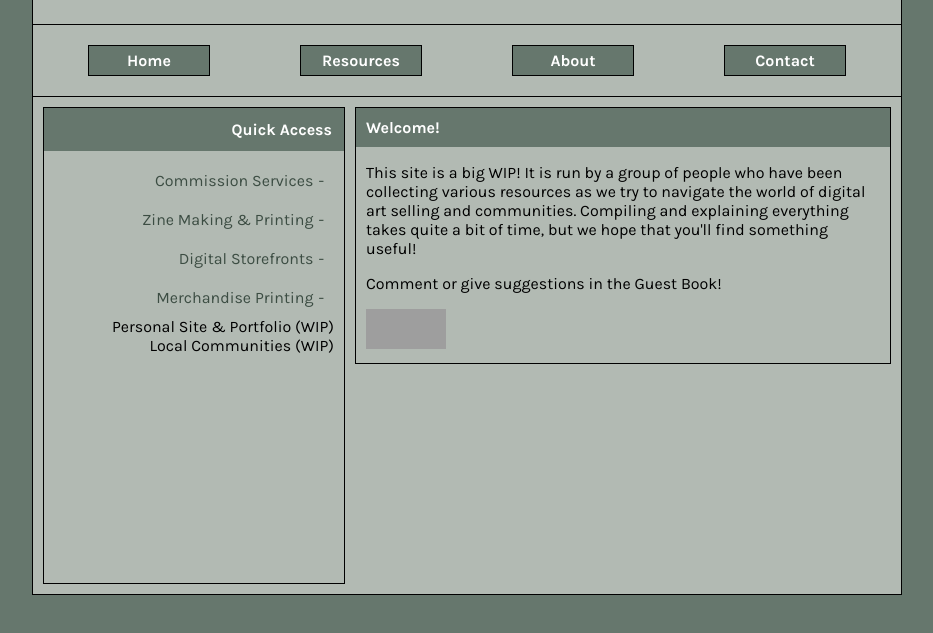
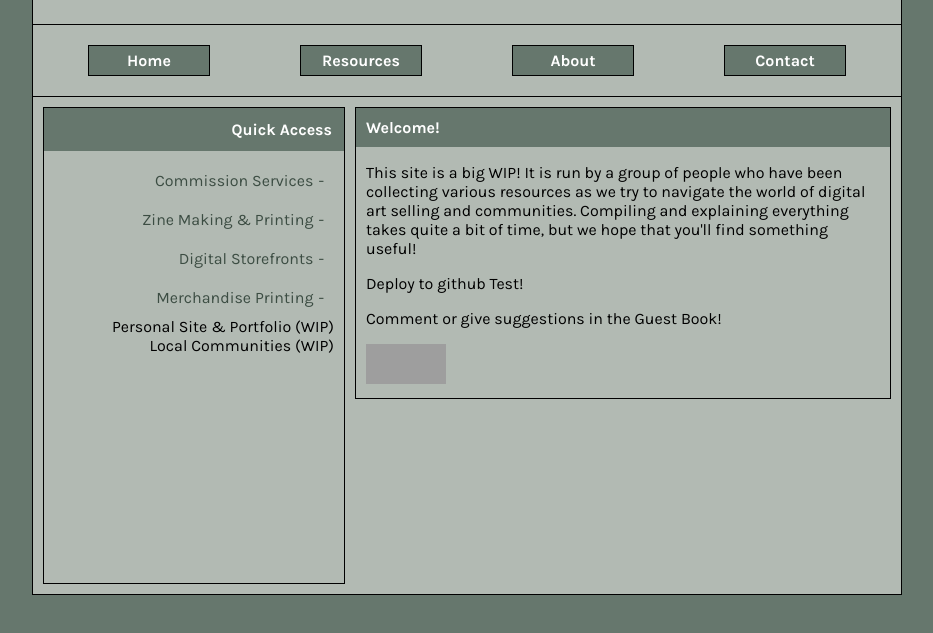
Before and after one commit to notosarme/indieartistsclub, a plain HTML site: page public/index.html in a window 1280 px wide. Shown: the part 147-780 px from the top of the page, without its empty margins (173-1106 px from the left). Drawn offline with Linux system fonts and the light colour scheme; grey boxes are pictures that could not be loaded; a web font is replaced by a local one.

```diff
--- a/index.html
+++ b/public/index.html
@@ -35,6 +35,9 @@
               <p>
                 This site is a big WIP! It is run by a group of people who have been collecting various resources as we try to navigate the world of digital art selling and communities. Compiling and explaining everything takes quite a bit of time, but we hope that you'll find something useful!
               </p>
+              <p>
+                Deploy to github Test!
+              </p>
               <span>
                 <p>Comment or give suggestions in the Guest Book!</p>
                 <a
```
Also changed, not shown: .github/workflows/neocities.yml (added), public/about.html (renamed from about.html), public/contact.html (renamed from contact.html), public/not_found.html (renamed from not_found.html), public/quick-access.txt (renamed from quick-access.txt), public/resources/comms.html (renamed from resources/comms.html), public/resources/index.html (renamed from resources/index.html), public/resources/merchandise.html (renamed from resources/merchandise.html), public/resources/storefronts.html (renamed from resources/storefronts.html), public/resources/zines.html (renamed from resources/zines.html), public/script.js (renamed from script.js), public/styles.css (renamed from styles.css).
